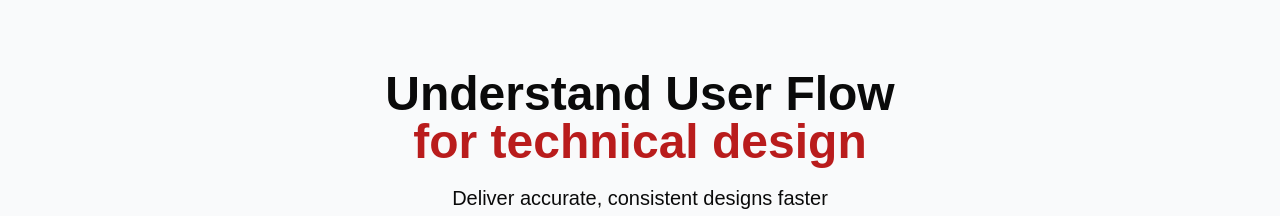
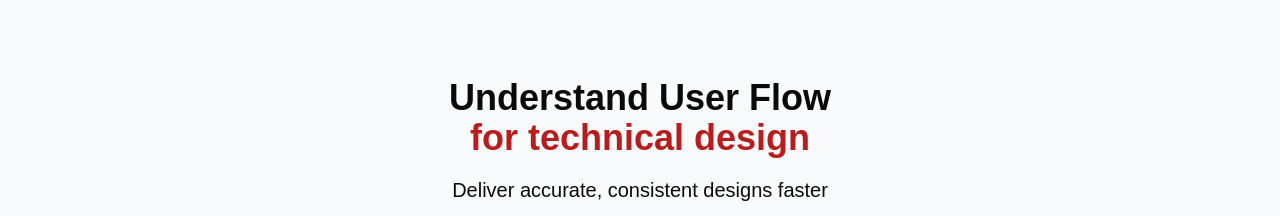
Before and after one commit to Dhruba2004/rubber, a Next.js app: page / in a window 1280 px wide. Shown: the part 329-545 px from the top of the page. Built offline with nearby package versions, Linux system fonts and the light colour scheme; no server answers.

Commit message:
Update Hero.tsx

```diff
--- a/src/app/_components/Hero.tsx
+++ b/src/app/_components/Hero.tsx
@@ -10,7 +10,7 @@ const Hero = () => {
 
       <div className="mx-auto max-w-screen-xl px-4 py-32 lg:flex lg:h-screen lg:items-center mb-[5rem]">
         <div className="mx-auto max-w-xl text-center">
-          <h1 className="text-8xl font-extrabold sm:text-5xl">
+          <h1 className="text-5xl font-extrabold sm:text-4xl">
             Understand User Flow
             <strong className="font-extrabold text-red-700 sm:block">
               {" "}
```
